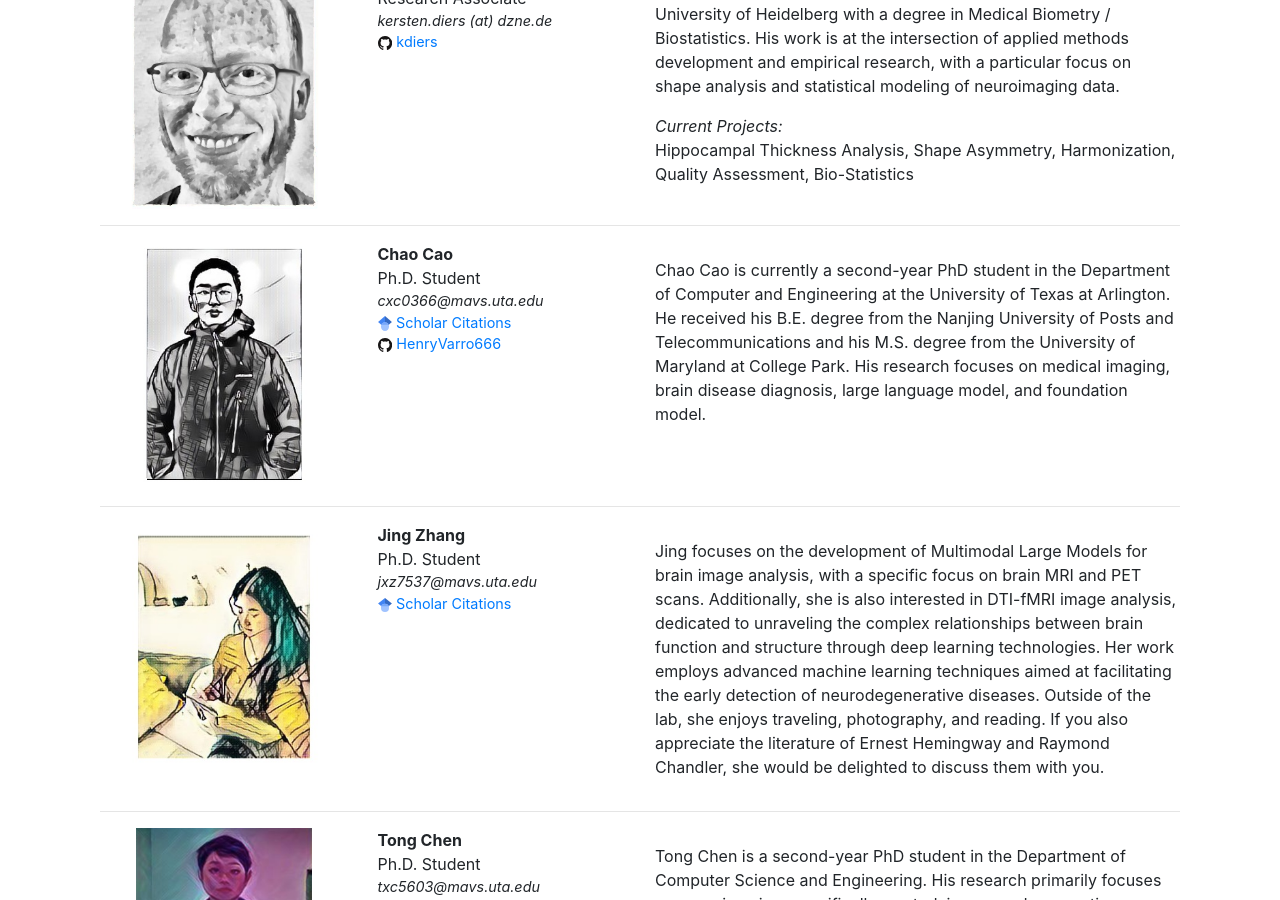
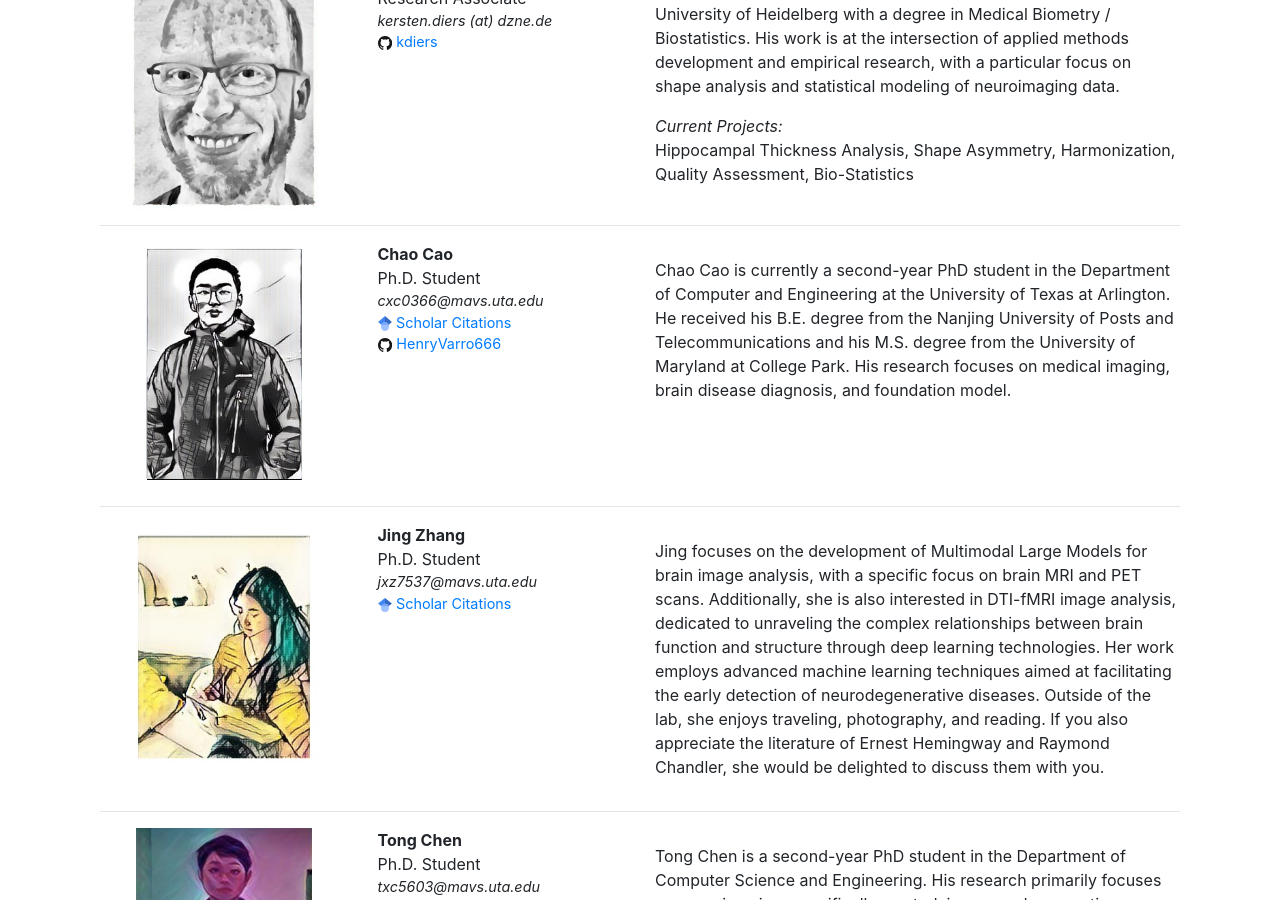
Before and after one commit to Deep-MI/Deep-MI.github.io, a Jekyll site: the page built from members/index.html, in a window 1280 px wide and 900 px high, scrolled down 1557 px. Built offline with Jekyll 4.4.1, drawn with Linux system fonts in a browser that asks for light colours; nearby versions of some CDN libraries; comment, search, counter and statistics services are not loaded.

Commit message:
Update members.yml

```diff
--- a/_data/members.yml
+++ b/_data/members.yml
@@ -73,7 +73,7 @@
   scholar: NJWMZBsAAAAJ
   description: 'Chao Cao is currently a second-year PhD student in the Department of Computer and Engineering at the University of Texas at Arlington.
   He received his B.E. degree from the Nanjing University of Posts and Telecommunications and his M.S. degree from the University of Maryland at College Park.
-  His research focuses on medical imaging, brain disease diagnosis, large language model, and foundation model.'
+  His research focuses on medical imaging, brain disease diagnosis, and foundation model.'
 
 - name: Jing Zhang
   image: /static/img/members/JingZhang.jpg
```
